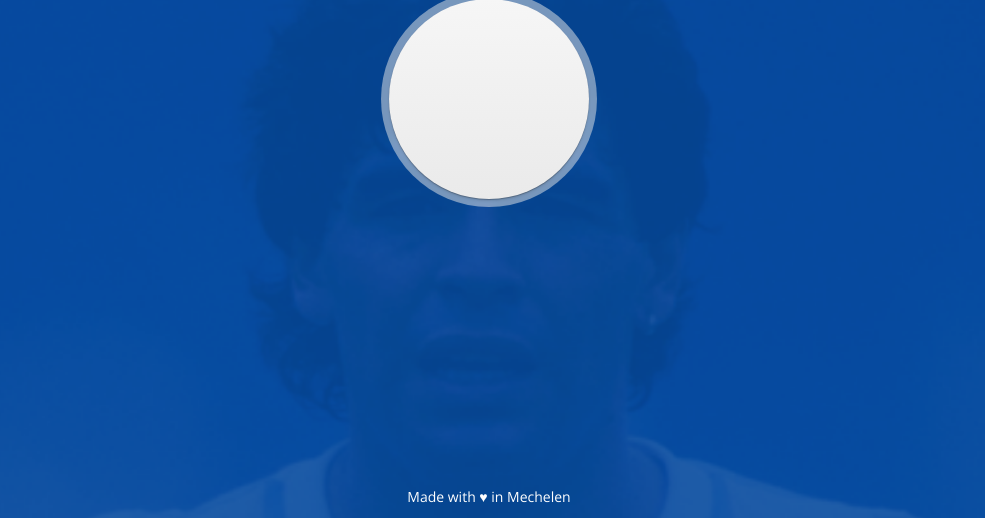
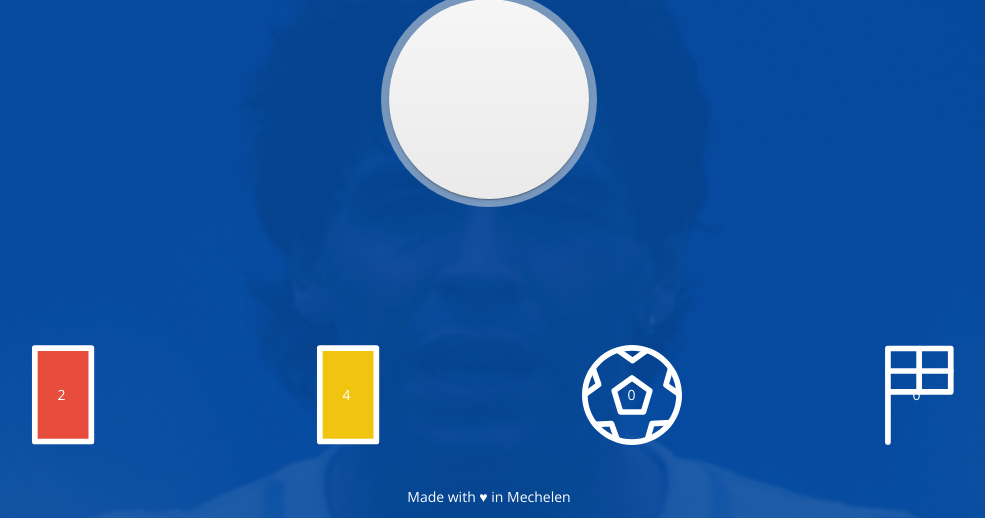
Before and after one commit to willekensrobin/extratime, a PHP site: page /timeline.php in a window 1280 px wide. Shown: the part 282-800 px from the top of the page, without its empty margins (151-1136 px from the left). Run offline with PHP 8.4, Linux system fonts and the light colour scheme; a user stored in the database is signed in; data comes from the database, SQL or seed files in the repository.

Commit message:
Stemmen gaan correct de databank in

```diff
--- a/classes/vote.class.php
+++ b/classes/vote.class.php
@@ -5,10 +5,10 @@ include_once('db.class.php');
 class Vote
 {
 	private $conn;
-    private $m_iRed;
-    private $m_iYellow;
-    private $m_iGoal;
-    private $m_iOffside;
+    private $m_iRed = 0;
+    private $m_iYellow = 0;
+    private $m_iGoal = 0;
+    private $m_iOffside = 0;
 
     public function __set($p_sProperty, $p_vValue) {
 
@@ -69,7 +69,6 @@ class Vote
 
 			$statement = $this->conn->prepare("INSERT INTO db_votes(red, yellow, goal, offside)
 		                                               VALUES(:red, :yellow, :goal, :offside)");
-
 			$statement->bindValue(":red", $red);
             $statement->bindValue(":yellow", $yellow);
             $statement->bindValue(":goal", $goal);
@@ -79,7 +78,7 @@ class Vote
 
     public function getVotes()
     {
-        $statement = $this->conn->prepare("SELECT * db_votes");
+        $statement = $this->conn->prepare("SELECT * FROM db_votes");
         return $statement;
     }
 
--- a/css/style.css
+++ b/css/style.css
@@ -6,6 +6,10 @@ body{
     font-family: 'Open Sans', sans-serif;
 }
 html,body{height:100%;}
+
+input{
+    outline:none;
+}
 .h4{
     font-size: 2em;
     font-family: 'Open Sans', Arial, sans-serif;
--- a/timeline.php
+++ b/timeline.php
@@ -25,18 +25,14 @@ $votes->getVotes();
 
     <div class="container center">
 
-    <div class="col-xs-12">
-    <?php
-    //$v= $votes->fetch(PDO::FETCH_ASSOC);
-    //
-    //echo "Rood " . count($v['red']) . "Geel" . count($v['yellow']) . "Goal" . count($v['goal']) . "Buitenspel" . count($v['offside']);
-
-    ?>
+                <div class="col-xs-3 center"><input type="button" value="<?php echo 2?>" name="red" id="red" class="card-red" /></div>
+                <div class="col-xs-3"><input type="button" value="<?php echo 4 ?>" name="yellow" id="yellow" class="card-yellow" /></div>
+                <div class="col-xs-3"><input type="button" value="<?php echo 0 ?>" name="goal" id="goal" class="card-goal" />
+                </div>
+                <div class="col-xs-3"><input type="button" value="<?php echo 0 ?>" name="offside" id="offside" class="card-offside"/></div>
 
     </div>
 
-
-</div>
 </div>
 
 <?php include('templates/footer.php'); ?>
```
Also changed, not shown: uservote.php (+20 -4 lines).
